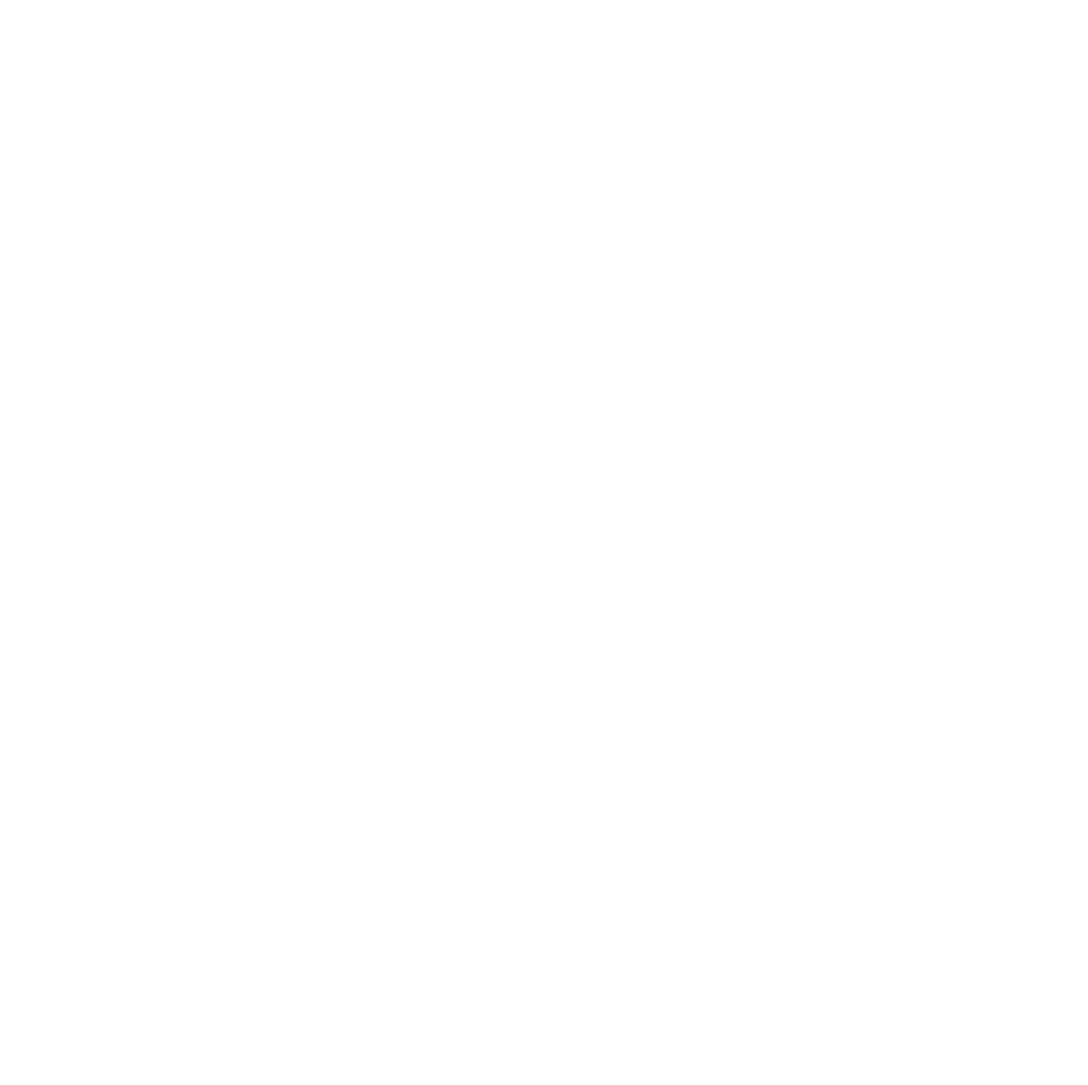
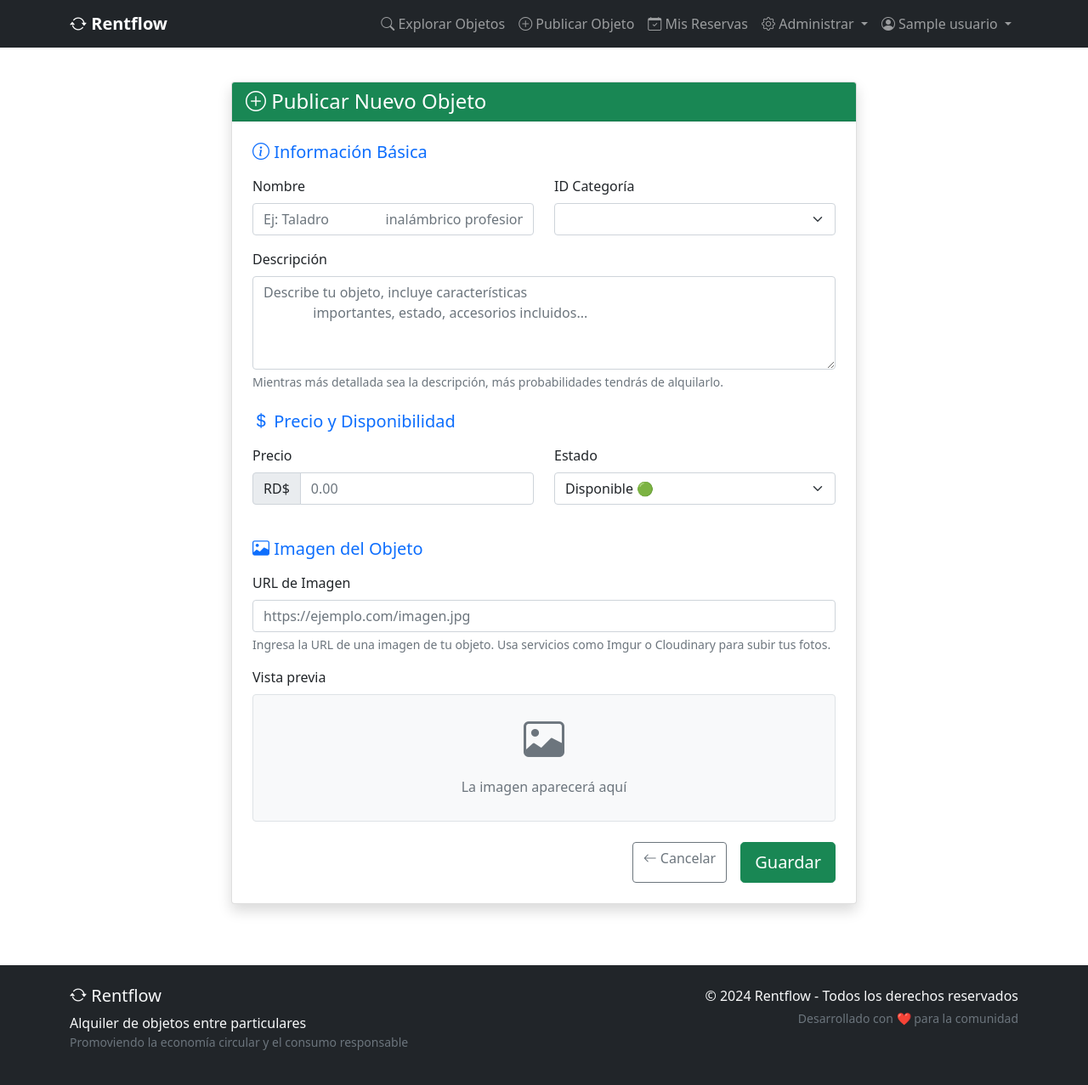
Before and after one commit to naiferrosado/proyecto-flask, a Flask app: page /objetos/nuevo in a window 1280 px wide. Before the commit the page is empty. Shown: the whole page at 85% size. Before the commit the page ends 800 px from the top, so only its background shows below. Run offline with Flask 3, Linux system fonts and the light colour scheme; a user stored in the database is signed in; tables that the repository leaves empty hold one stand-in row (values such as "Sample post"); some libraries are stand-ins or nearby versions.

Commit message:
Actulizar crear objetos

```diff
--- a/templates/objetos/crear.html
+++ b/templates/objetos/crear.html
@@ -1,9 +1,156 @@
-<!DOCTYPE html>
-<html lang="en">
-  <head>
-    <meta charset="UTF-8" />
-    <meta name="viewport" content="width=device-width, initial-scale=1.0" />
-    <title>Document</title>
-  </head>
-  <body></body>
-</html>
+{% extends "base.html" %} {% block title %}Publicar Objeto - Rentflow{% endblock
+%} {% block content %}
+<div class="container py-4">
+  <div class="row justify-content-center">
+    <div class="col-lg-8">
+      <div class="card shadow">
+        <div class="card-header bg-success text-white">
+          <h4 class="mb-0">
+            <i class="bi bi-plus-circle"></i> Publicar Nuevo Objeto
+          </h4>
+        </div>
+        <div class="card-body p-4">
+          <form method="POST" enctype="multipart/form-data">
+            {{ form.hidden_tag() }}
+
+            <!-- Información Básica -->
+            <h5 class="mb-3 text-primary">
+              <i class="bi bi-info-circle"></i> Información Básica
+            </h5>
+
+            <div class="row">
+              <div class="col-md-6 mb-3">
+                {{ form.nombre.label(class="form-label") }} {{
+                form.nombre(class="form-control", placeholder="Ej: Taladro
+                inalámbrico profesional") }} {% if form.nombre.errors %}
+                <div class="text-danger small">
+                  {% for error in form.nombre.errors %} {{ error }} {% endfor %}
+                </div>
+                {% endif %}
+              </div>
+
+              <div class="col-md-6 mb-3">
+                {{ form.id_categoria.label(class="form-label") }} {{
+                form.id_categoria(class="form-select") }} {% if
+                form.id_categoria.errors %}
+                <div class="text-danger small">
+                  {% for error in form.id_categoria.errors %} {{ error }} {%
+                  endfor %}
+                </div>
+                {% endif %}
+              </div>
+            </div>
+
+            <div class="mb-3">
+              {{ form.descripcion.label(class="form-label") }} {{
+              form.descripcion(class="form-control", rows="4",
+              placeholder="Describe tu objeto, incluye características
+              importantes, estado, accesorios incluidos...") }}
+              <div class="form-text">
+                Mientras más detallada sea la descripción, más probabilidades
+                tendrás de alquilarlo.
+              </div>
+              {% if form.descripcion.errors %}
+              <div class="text-danger small">
+                {% for error in form.descripcion.errors %} {{ error }} {% endfor
+                %}
+              </div>
+              {% endif %}
+            </div>
+
+            <!-- Precio y Estado -->
+            <h5 class="mb-3 text-primary mt-4">
+              <i class="bi bi-currency-dollar"></i> Precio y Disponibilidad
+            </h5>
+
+            <div class="row">
+              <div class="col-md-6 mb-3">
+                {{ form.precio.label(class="form-label") }}
+                <div class="input-group">
+                  <span class="input-group-text">RD$</span>
+                  {{ form.precio(class="form-control", placeholder="0.00") }}
+                </div>
+                {% if form.precio.errors %}
+                <div class="text-danger small">
+                  {% for error in form.precio.errors %} {{ error }} {% endfor %}
+                </div>
+                {% endif %}
+              </div>
+
+              <div class="col-md-6 mb-3">
+                {{ form.estado.label(class="form-label") }} {{
+                form.estado(class="form-select") }} {% if form.estado.errors %}
+                <div class="text-danger small">
+                  {% for error in form.estado.errors %} {{ error }} {% endfor %}
+                </div>
+                {% endif %}
+              </div>
+            </div>
+
+            <!-- Imagen -->
+            <h5 class="mb-3 text-primary mt-4">
+              <i class="bi bi-image"></i> Imagen del Objeto
+            </h5>
+
+            <div class="mb-3">
+              {{ form.imagen.label(class="form-label") }} {{
+              form.imagen(class="form-control",
+              placeholder="https://ejemplo.com/imagen.jpg") }}
+              <div class="form-text">
+                Ingresa la URL de una imagen de tu objeto. Usa servicios como
+                Imgur o Cloudinary para subir tus fotos.
+              </div>
+              {% if form.imagen.errors %}
+              <div class="text-danger small">
+                {% for error in form.imagen.errors %} {{ error }} {% endfor %}
+              </div>
+              {% endif %}
+            </div>
+
+            <!-- Vista previa de imagen -->
+            <div class="mb-4">
+              <label class="form-label">Vista previa</label>
+              <div
+                id="imagePreview"
+                class="border rounded p-3 text-center"
+                style="min-height: 150px; background: #f8f9fa"
+              >
+                <i class="bi bi-image text-muted" style="font-size: 3rem"></i>
+                <p class="text-muted mt-2 mb-0">La imagen aparecerá aquí</p>
+              </div>
+            </div>
+
+            <!-- Botones -->
+            <div class="d-grid gap-2 d-md-flex justify-content-md-end">
+              <a
+                href="{{ url_for('objetos.listar_objetos') }}"
+                class="btn btn-outline-secondary me-md-2"
+              >
+                <i class="bi bi-arrow-left"></i> Cancelar
+              </a>
+              {{ form.submit(class="btn btn-success btn-lg") }}
+            </div>
+          </form>
+        </div>
+      </div>
+    </div>
+  </div>
+</div>
+
+<!-- Script para vista previa de imagen -->
+<script>
+  document.addEventListener("DOMContentLoaded", function () {
+    const imageUrlInput = document.getElementById("{{ form.imagen.id }}");
+    const imagePreview = document.getElementById("imagePreview");
+
+    imageUrlInput.addEventListener("input", function () {
+      if (this.value) {
+        imagePreview.innerHTML = `<img src="${this.value}" class="img-fluid" style="max-height: 200px;" onerror="this.style.display='none'">`;
+      } else {
+        imagePreview.innerHTML =
+          '<i class="bi bi-image text-muted" style="font-size: 3rem;"></i><p class="text-muted mt-2 mb-0">La imagen aparecerá aquí</p>';
+      }
+    });
+  });
+</script>
+{% endblock %}
```
